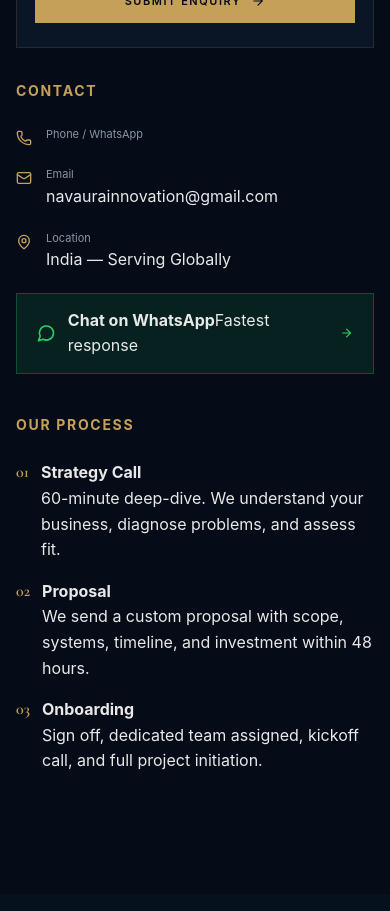
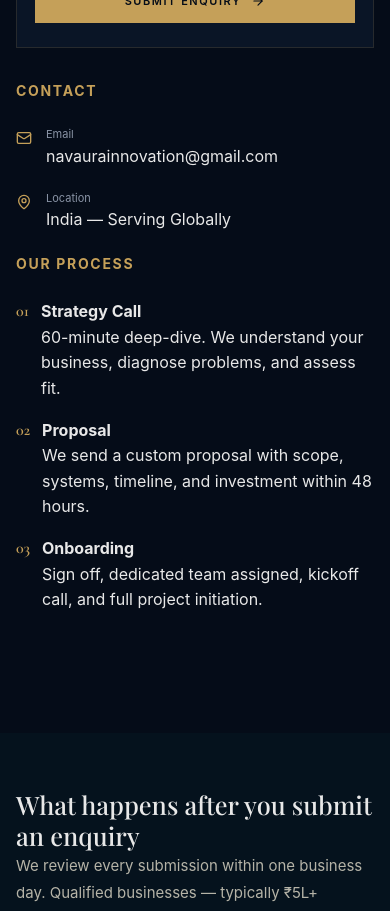
Before and after one commit to bbraj845-png/Nav.Aura-Innovation, a React (Vite) app: page /contact in a window 390 px wide. Shown: the part 1240-2151 px from the top of the page. Built offline with nearby package versions, Linux system fonts and the light colour scheme; a web font is replaced by a local one.

Commit message:
Remove WhatsApp phone link and card from Contact page

```diff
--- a/src/pages/Contact.jsx
+++ b/src/pages/Contact.jsx
@@ -1,9 +1,9 @@
 import { useState } from 'react'
 import { useNavigate } from 'react-router-dom'
-import { ArrowRight, Loader2, MessageCircle, Mail, MapPin, Phone } from 'lucide-react'
+import { ArrowRight, Loader2, Mail, MapPin } from 'lucide-react'
 import { motion } from 'framer-motion'
 import PageHero from '../components/PageHero'
-import { CONTACT_INFO, FAQ, CONTACT_PROCESS, REVENUE_OPTIONS, WHATSAPP_LINK } from '../data/content'
+import { CONTACT_INFO, FAQ, CONTACT_PROCESS, REVENUE_OPTIONS } from '../data/content'
 import { submitEnquiryForm } from '../utils/contactForm'
 import SeoProse from '../components/SeoProse'
 import { SEO_CONTENT } from '../data/seoContent'
@@ -72,13 +72,6 @@ export default function Contact() {
         <div className="container contact-grid">
           <aside className="contact-sidebar">
             <h3>Contact</h3>
-            <a href={WHATSAPP_LINK} className="contact-item contact-item--link" target="_blank" rel="noopener noreferrer">
-              <Phone size={16} />
-              <div>
-                <span>Phone / WhatsApp</span>
-                <p>{CONTACT_INFO.phoneDisplay}</p>
-              </div>
-            </a>
             <a href={`mailto:${CONTACT_INFO.email}`} className="contact-item contact-item--link">
               <Mail size={16} />
               <div>
@@ -93,14 +86,6 @@ export default function Contact() {
                 <p>India — Serving Globally</p>
               </div>
             </div>
-            <a href={WHATSAPP_LINK} className="whatsapp-card" target="_blank" rel="noopener noreferrer">
-              <MessageCircle size={20} />
-              <div>
-                <strong>Chat on WhatsApp</strong>
-                <span>Fastest response</span>
-              </div>
-              <ArrowRight size={14} />
-            </a>
             <h3>Our Process</h3>
             {CONTACT_PROCESS.slice(0, 3).map((step) => (
               <div key={step.step} className="process-mini">
```
